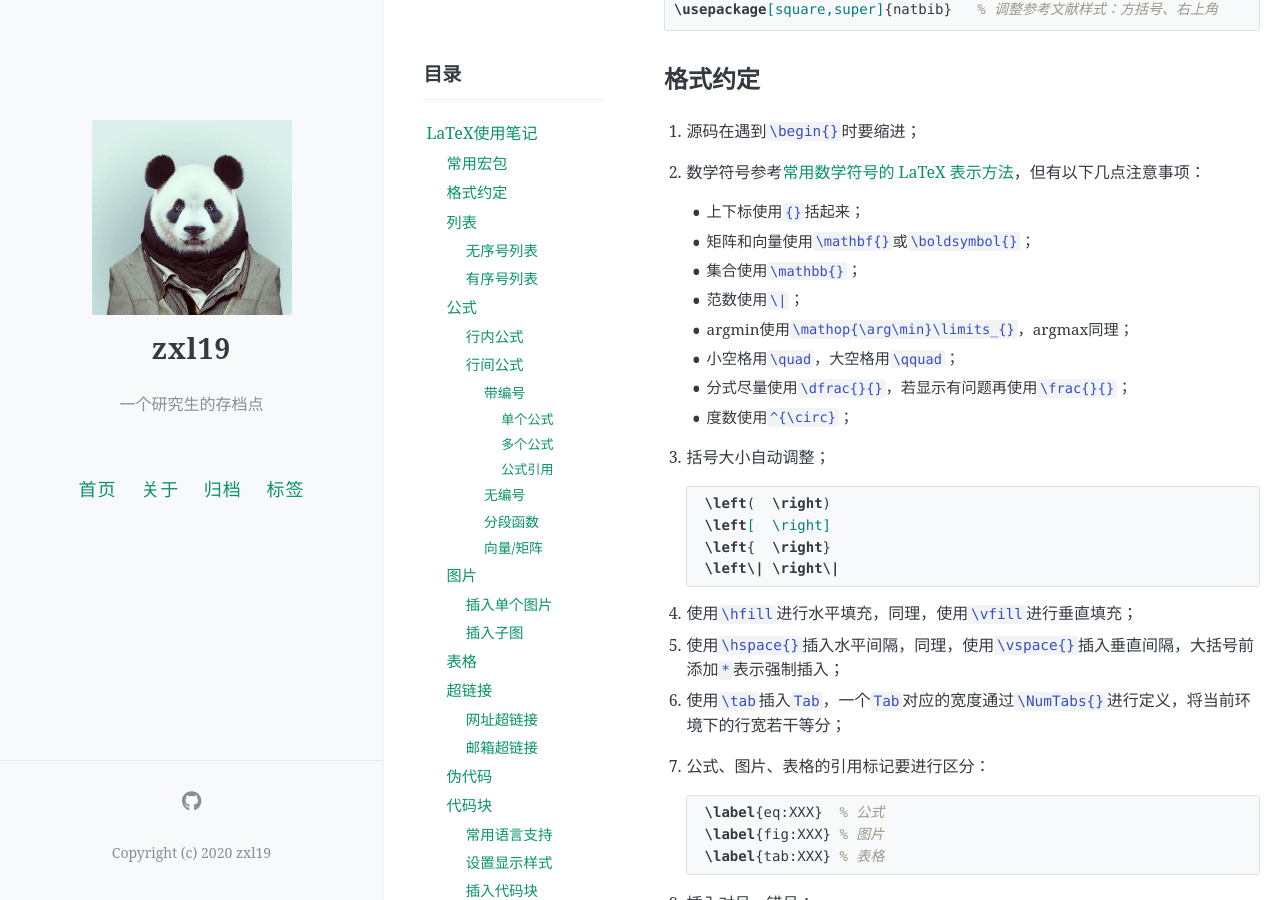
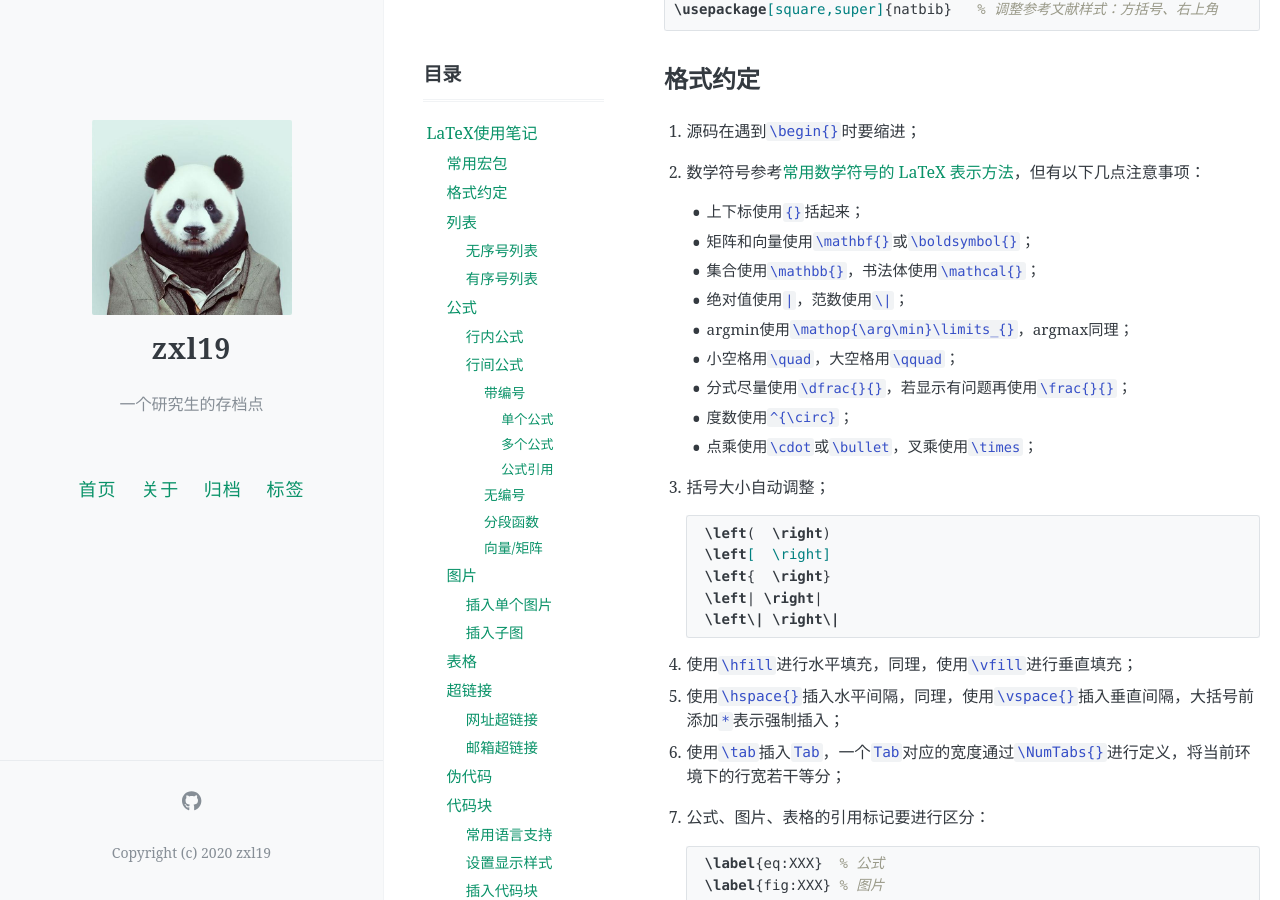
Before and after one commit to zxl19/zxl19.github.io, a Jekyll site: the page built from _posts/2021-03-29-latex-note.md, in a window 1280 px wide and 900 px high, scrolled down 1282 px. Built offline with Jekyll 4.4.1, drawn with Linux system fonts in a browser that asks for light colours; formulas are drawn with MathJax 3; comment, search, counter and statistics services are not loaded.

Commit message:
Update 2021-03-29-latex-note.md

````diff
--- a/_posts/2021-03-29-latex-note.md
+++ b/_posts/2021-03-29-latex-note.md
@@ -63,12 +63,13 @@ pinned: true
 
     - 上下标使用`{}`括起来；
     - 矩阵和向量使用`\mathbf{}`或`\boldsymbol{}`；
-    - 集合使用`\mathbb{}`；
-    - 范数使用`\|`；
+    - 集合使用`\mathbb{}`，书法体使用`\mathcal{}`；
+    - 绝对值使用`|`，范数使用`\|`；
     - argmin使用`\mathop{\arg\min}\limits_{}`，argmax同理；
     - 小空格用`\quad`，大空格用`\qquad`；
     - 分式尽量使用`\dfrac{}{}`，若显示有问题再使用`\frac{}{}`；
     - 度数使用`^{\circ}`；
+    - 点乘使用`\cdot`或`\bullet`，叉乘使用`\times`；
 
 3. 括号大小自动调整；
 
@@ -76,6 +77,7 @@ pinned: true
     \left(  \right)
     \left[  \right]
     \left{  \right}
+    \left| \right|
     \left\| \right\|
     ```
 
````
